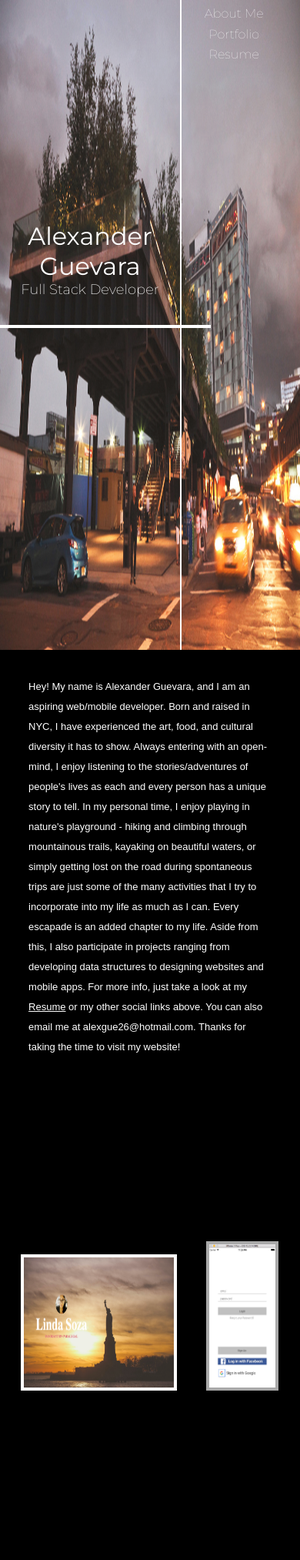
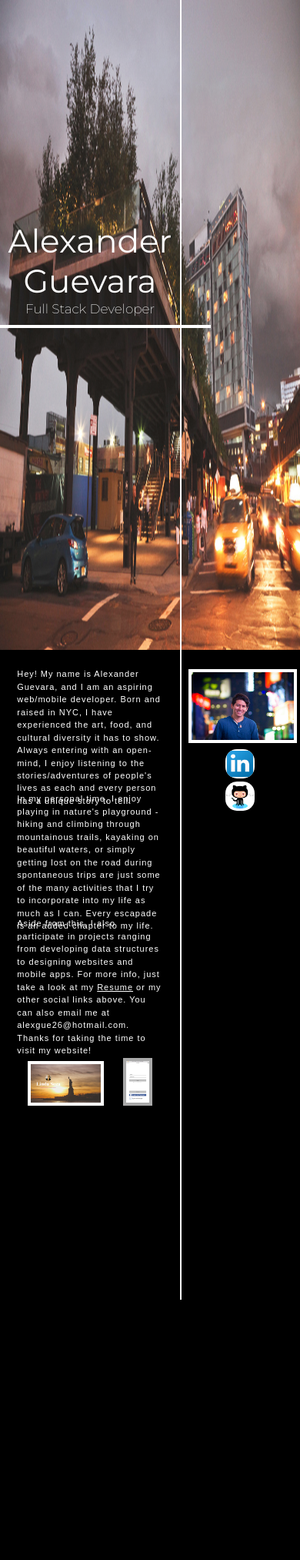
Before and after one commit to ague26/alexguevara.me, a PHP site: page / in a window 390 px wide. Shown: the whole page at 77% size. After the commit the page ends 1688 px from the top, so only its background shows below. Run offline with PHP 8.4, Linux system fonts and the light colour scheme; some libraries are stand-ins or nearby versions; some web fonts are replaced.

Commit message:
fixed css styling

```diff
--- a/index.html
+++ b/index.html
@@ -31,7 +31,7 @@
 			$(document).ready(function(){
 				$(window).scroll(function() {
 		            if ($(window).scrollTop() > 250) {
-		                $('#bartwo').animate({"height":"+140%"},5000)
+		                $('#bartwo').animate({"height":"+100%"},5000)
 		            }
 		        });
 			});
@@ -116,7 +116,7 @@
 							<a href="#portfolio" id="portnav">Portfolio</a>
 						</div>
 						<div class='nav'>
-							<p>Resume</p>
+							<a href="https://www.dropbox.com/s/kllwl0hlaoglnlr/Resume_2017.pdf?dl=0">Resume</a>
 						</div>
 					</div>
 					<!-- <ul id = 'hamburger'>
@@ -132,9 +132,9 @@
 			<div class = 'leftside' id='lefthand'>
 <!-- 				<button>Return the vertical position of the scrollbar</button>
 -->				<div id='summarywrap'>
-					<p >Hey! My name is Alexander Guevara, and I am an aspiring web/mobile developer. Born and raised in NYC, I have experienced the art, food, and cultural diversity it has to show. Always entering with an open-mind, I enjoy listening to the stories/adventures of people's lives as each and every person has a unique story to tell.
-					In my personal time, I enjoy playing in nature's playground - hiking and climbing through mountainous trails, kayaking on beautiful waters, or simply getting lost on the road during spontaneous trips are just some of the many activities that I try to incorporate into my life as much as I can. Every escapade is an added chapter to my life.
-					Aside from this, I also participate in projects ranging from developing data structures to designing websites and mobile apps. For more info, just take a look at my <a href="https://www.dropbox.com/s/kllwl0hlaoglnlr/Resume_2017.pdf?dl=0">Resume</a> or my other social links above. You can also email me at alexgue26@hotmail.com. Thanks for taking the time to visit my website!
+					<p >Hey! My name is Alexander Guevara, and I am an aspiring web/mobile developer. Born and raised in NYC, I have experienced the art, food, and cultural diversity it has to show. Always entering with an open-mind, I enjoy listening to the stories/adventures of people's lives as each and every person has a unique story to tell.</p>
+					<p>   In my personal time, I enjoy playing in nature's playground - hiking and climbing through mountainous trails, kayaking on beautiful waters, or simply getting lost on the road during spontaneous trips are just some of the many activities that I try to incorporate into my life as much as I can. Every escapade is an added chapter to my life.</p>
+					<p>Aside from this, I also participate in projects ranging from developing data structures to designing websites and mobile apps. For more info, just take a look at my <a href="https://www.dropbox.com/s/kllwl0hlaoglnlr/Resume_2017.pdf?dl=0">Resume</a> or my other social links above. You can also email me at alexgue26@hotmail.com. Thanks for taking the time to visit my website!
 					</p>
 				</div>
 				<div id='portfolio'>
@@ -158,7 +158,7 @@
  			<div class='modal' id='lindasoza' >
  				<div class ='modal-container'>
  					<img src='lindasoza.png'>
- 					<p>With 5+ year of experience. This website allows her to reach new clients across the globe.   </p>
+ 					<p>With 5+ years of experience. This website allows her to reach new clients across the globe.   </p>
  				</div>
  			</div>
  			<div class='modal' id="project">
--- a/style.css
+++ b/style.css
@@ -39,7 +39,8 @@
 	}
 	#fname{
 		font-family: 'Montserrat', sans-serif;
-		font-size: 60px;
+		font-size: 5vmax;
+		height: auto;
 		width:100%;
 		margin: auto;
 		color:white;
@@ -48,7 +49,8 @@
 	}
 	#role{
 		font-family: 'Montserrat', serif;
-		font-size: 25px;
+		font-size: 2vmax;
+		height:25%;
 		width:100%;
 		margin:auto;
 		color: white;
@@ -109,7 +111,7 @@
 	}*/
 
 	#middle{
-		height: 140vh;
+		height: 100vh;
 		width:100vw;
 		background-color: #000000;
 
@@ -123,50 +125,54 @@
 		position: absolute;
 	}
 	#summarywrap{
-		height: 75%;
+		height: 60%;
 		width:90%;
 		overflow: scroll;
-		margin-bottom: 5%;
-		margin: auto;
+		margin-top: 10%;
+		margin-left: auto;
+		margin-right: auto;
+		line-height: 1.5;
+		letter-spacing: 1px;
 	}
 	#summarywrap p{
 		color: white;
 		font-family: 'Chivo', sans-serif;
-		font-size: 20px;
-		line-height: 2em;
+		font-size: 1.3vmax;
+		height: 32%;
 		width: 90%;
 		margin: auto;
-		padding-top: 10%;
 		text-decoration: none;
 	}
 	#summarywrap a{
 		color: white;
 	}
 	#portfolio{
-		height:17%;
-		width:100%;
+		height:auto;
+		width:90%;
+		margin: auto;
 	}
 	#imgwrap{
 		height: 100%;
-		width:65%;
+		width:100%;
 		margin: auto;
+		text-align: center;
 	}
 	.images{
-		height: 20vh;
-		width:20vw;
+		height: auto;
+		width:43%;
 		border:4px solid white;
 	}
 	#nativeapp{
-		height:22vh;
-		width: 7vw;
+		height:auto;
+		width: 14%;
 		border:4px solid darkgrey;
 		margin-left: 10%;
 	}
 	.modal{
-		height: 140vh;
+		height: 100vh;
 		width:100vw;
 		display: none;
-		background-color:rgba(255,255,255, 0.7);
+		background-color:rgba(255,255,255, 0.9);
 		position: absolute;
 
 	}
@@ -201,38 +207,35 @@
 		bottom: 48%;
 	}
 	#wrapcontainer{
-		height: 80%;
+		height: 50%;
 		width:86%;
-		margin: auto;
+		margin-top: 16%;
+		margin-left: auto;
+		margin-right: auto;
 		display: none;
 		}
 	#profile{
-		height: 40vh;
+		height:auto;
 		width: 34vw;
-		margin-top: 40%;
 		border:4px solid white;
-
 	}
 	#wrapcontainer a{
-		height:15%;
+		height:auto;
 		width: 28%;
 		margin: auto;
 		text-align: center;
 		display: grid;
-		margin-top: 10%;
+		margin-top: 3%;
 	}
 	.socialmedia{
-		height: 100%;
+		height: auto;
 		width:100%;
 		background-color: white;
 		border-radius: 15px;
 	}
-	@media screen and (max-width: 700px) {
-		#fname{
-			font-size: xx-large;
-		}
-		#role{
-			font-size: large;
+	@media screen and (max-width: 800px) and (max-height: 800px) {
+		#background{
+			height:115%;
 		}
 		#horizontal{
 			display: unset;
@@ -241,49 +244,57 @@
 		text-decoration: none;
 		color: white;
 		}
+		#summarywrap{
+/*			overflow: unset;
+*/			height: 70%;
+			margin-top: unset;
+		}
+		#summarywrap p{
+			font-size: 1.7vmax;
+		}
+		#summarywrap p:nth-child(1){
+			padding-top: 4%
+		}
+		.images{
+			height: 65%;
+			width:22vmax;
+		}
+		#nativeapp{
+			height: 26vh;
+			width:12vh;
+		}
 		#lefthand{
 			width: 100%;
-		}
-		#summarywrap{
-			overflow: unset;
-			height: 65%;
-		}
-		#summarywrap p{
-			font-size: small;
-		}
-		#portfolio{
-			height: 35%;
-		}
-		#imgwrap{
-			width:86%;
-		}
-		.images{
-			width:50vw;
-		}
-		#nativeapp{
-			width:22vw;
+			display: unset;
 		}
 		#righthand{
 			display: none;
+		}
+		#portfolio{
+			height: 30%
 		}
 		.modal-container{
 			width: 86%;
 		}
 		.modal-container img{
-			height: 25%;
-			width: 86%;
+			height: 31vw;
+			width: 60%;
+			bottom: unset;
+			position: unset;
+			margin-top: 28vh;
 		}
 		.modal-container p{
 			width: 86%;
-			bottom:15%;
+			bottom:unset;
+			position: unset;
 		}
 		#project img{
 			height: 62vh;
-			width: 48vw;
+			width: 27vh;
 			bottom:20%;
 		}
 		#project p{
-			margin-left: 50%;
+			margin-left: 29vh;
 			bottom: 22%;
 		}
 
```
